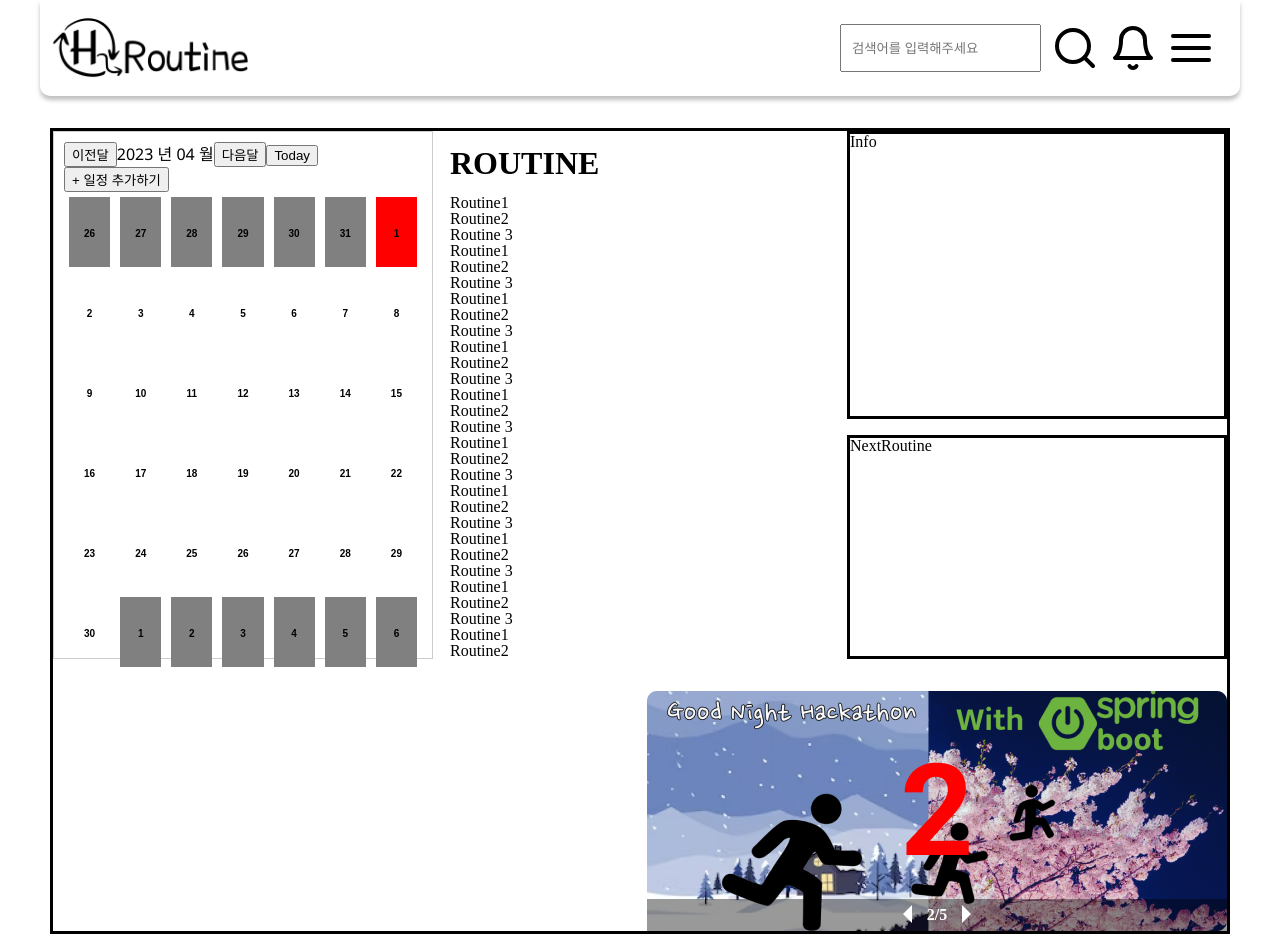
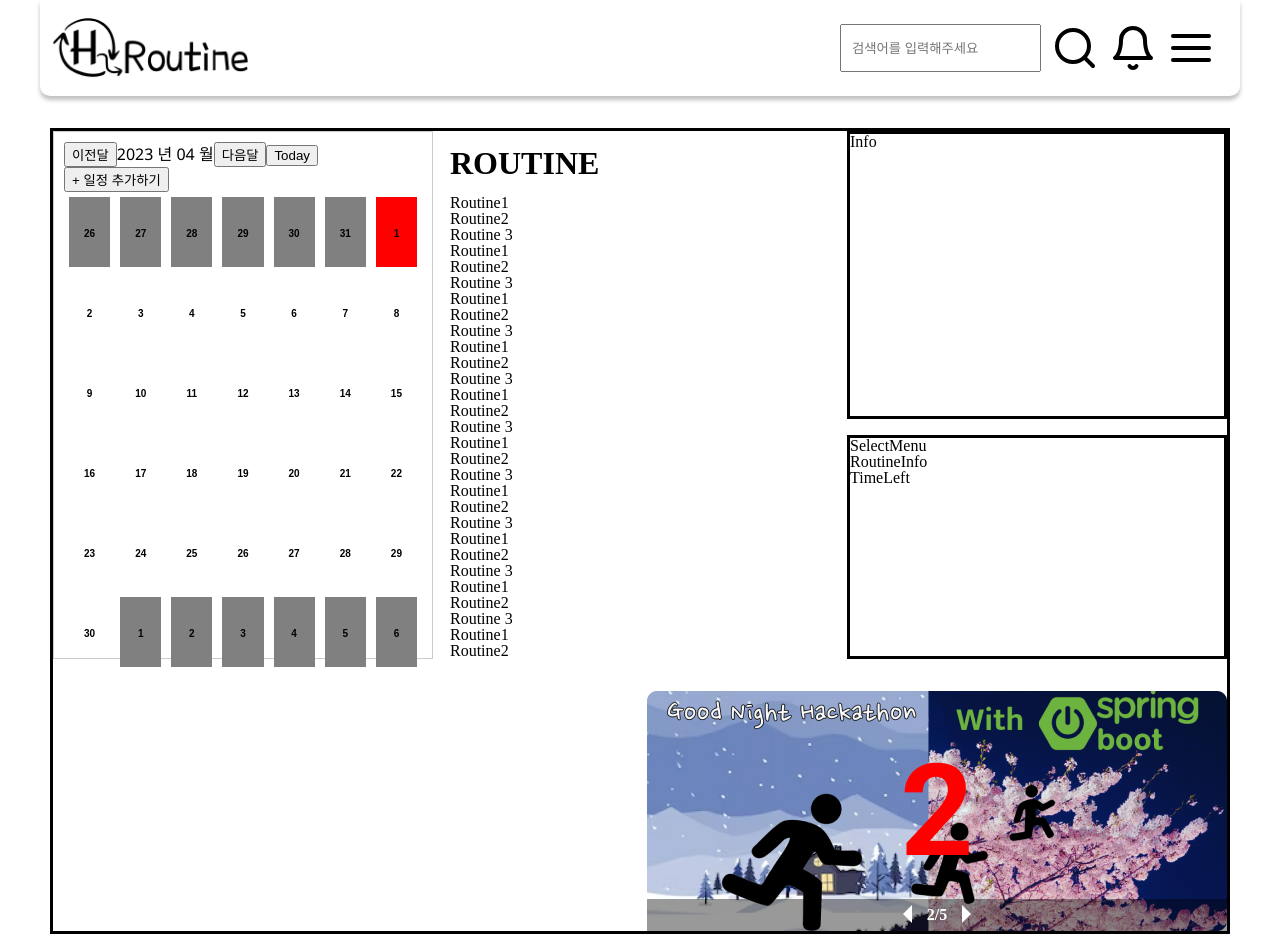
Before and after one commit to Techeer-FM-Studio/frontend, a Next.js app: page / in a window 1280 px wide. Built offline with nearby package versions, Linux system fonts and the light colour scheme.

Commit message:
feat: 초기 레이아웃 설정

```diff
--- /dev/null
+++ b/src/components/routine/NextRoutineLayout.tsx
@@ -0,0 +1,13 @@
+import styles from '../../styles/components/routine/NextRoutineLayout.module.scss';
+
+const NextRoutineLayout = () => {
+  return (
+    <div className={styles.NextRoutineLayout}>
+      <div className={styles.SelectMenu}>SelectMenu</div>
+      <div className={styles.RoutineInfo}>RoutineInfo</div>
+      <div className={styles.TimeLeft}>TimeLeft</div>
+    </div>
+  );
+};
+
+export default NextRoutineLayout;
--- a/src/pages/index.tsx
+++ b/src/pages/index.tsx
@@ -12,6 +12,7 @@ import styles from '../styles/pages/MainPage.module.scss';
 import Calendar from '@/components/calendar/Calendar';
 import RoutineLayout from '@/components/routine/RoutineLayout';
 import BannerMainLayout from '@/components/banner/BannerMainLayout';
+import NextRoutineLayout from '@/components/routine/NextRoutineLayout';
 
 export default function MainPage() {
   return (
@@ -25,7 +26,7 @@ export default function MainPage() {
           </div>
           <div className={styles.contentRight}>
             <div className={styles.info}>Info</div>
-            <div className={styles.nextRoutine}>NextRoutine</div>
+            <NextRoutineLayout />
           </div>
         </div>
         <div className={styles.contentBottom}>
--- /dev/null
+++ b/src/styles/components/routine/NextRoutineLayout.module.scss
@@ -0,0 +1,5 @@
+.NextRoutineLayout {
+  width: 38rem;
+  height: 22.4rem;
+  border: solid black;
+}
--- a/src/styles/pages/MainPage.module.scss
+++ b/src/styles/pages/MainPage.module.scss
@@ -23,11 +23,6 @@
           height: 28.8rem;
           border: solid black;
         }
-        .nextRoutine {
-          width: 38rem;
-          height: 22.4rem;
-          border: solid black;
-        }
       }
     }
     .contentBottom {
```
